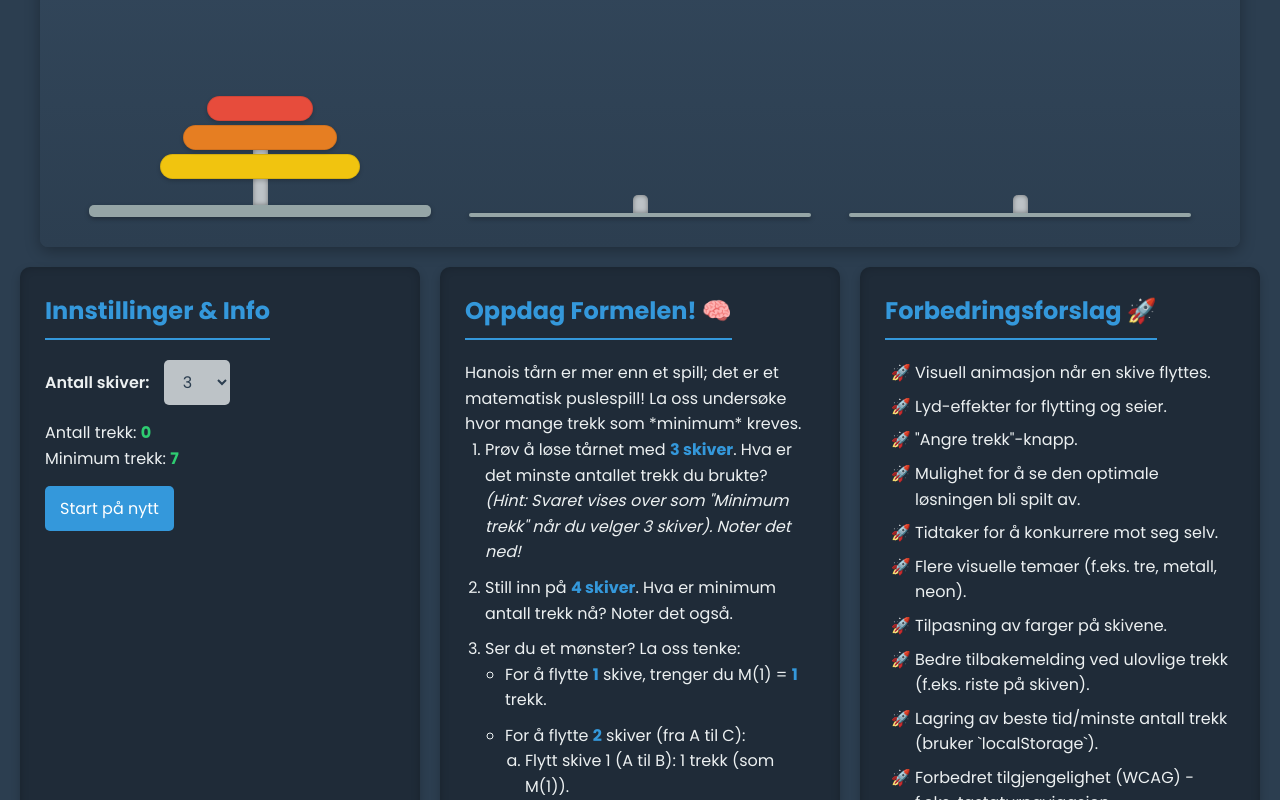
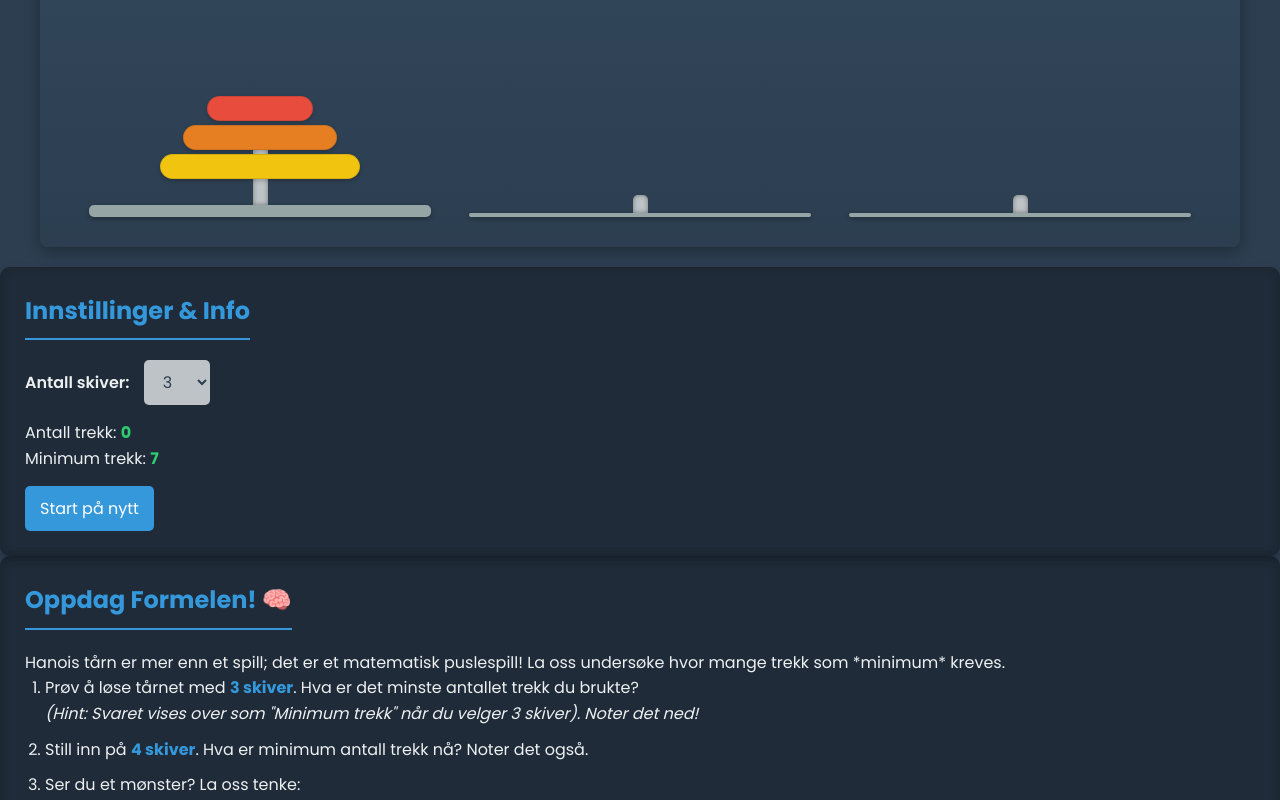
Before and after one commit to Hrafnir/Hanois-t-rn, a plain HTML site: page index.html in a window 1280 px wide. Shown: the part 300-1100 px from the top of the page. Drawn offline with Linux system fonts and the light colour scheme.

Commit message:
Update index.html

```diff
--- a/index.html
+++ b/index.html
@@ -13,9 +13,8 @@
         <p>Flytt tårnet fra start-pinnen (venstre) til mål-pinnen (høyre).</p>
     </header>
 
-    <main> <!-- Ikke lenger app-container med grid her -->
-
-        <!-- Spillområdet FØRST -->
+    <main>
+        <!-- Spillområdet -->
         <section class="game-area">
             <div class="tower" id="tower-0">
                 <div class="peg"></div>
@@ -31,10 +30,9 @@
             </div>
         </section>
 
-        <!-- Container for seksjonene UNDER spillet -->
-        <div class="info-container">
-
-            <section class="controls">
+        <!-- Container for innholdsblokker under spillet -->
+        <div class="content-blocks">
+            <section class="controls block">
                 <h2>Innstillinger & Info</h2>
                 <div class="control-group">
                     <label for="disk-count">Antall skiver:</label>
@@ -59,8 +57,9 @@
                  </div>
             </section>
 
-            <section class="learning-zone">
+            <section class="learning-zone block">
                 <h2>Oppdag Formelen! 🧠</h2>
+                <!-- Innholdet i learning-zone som før -->
                 <p>Hanois tårn er mer enn et spill; det er et matematisk puslespill! La oss undersøke hvor mange trekk som *minimum* kreves.</p>
                 <ol>
                     <li>Prøv å løse tårnet med <strong>3 skiver</strong>. Hva er det minste antallet trekk du brukte? <br><em>(Hint: Svaret vises over som "Minimum trekk" når du velger 3 skiver). Noter det ned!</em></li>
@@ -99,7 +98,6 @@
                     </li>
                     <li><strong>Hint:</strong> Det finnes en generell (eksplisitt) formel som direkte beregner M(n) basert på `n`, uten å måtte regne ut alle de forrige trinnene. Den involverer tallet 2 opphøyd i `n`.</li>
                 </ol>
-
                 <div class="formula-checker">
                     <h3>Hvilken formel er riktig?</h3>
                     <p>Basert på mønsteret over, hvilken av disse generelle formlene tror du gjelder for minimum antall trekk M(n) med n skiver?</p>
@@ -109,12 +107,13 @@
                         <!-- Alternativer legges til av JavaScript -->
                     </select>
                     <button id="check-formula-button">Sjekk Formel</button>
-                    <p id="formula-result"></p> <!-- For tilbakemelding -->
+                    <p id="formula-result"></p>
                 </div>
             </section>
 
-            <section class="improvements">
+            <section class="improvements block">
                  <h2>Forbedringsforslag 🚀</h2>
+                 <!-- Innholdet i improvements som før -->
                  <ul>
                      <li>Visuell animasjon når en skive flyttes.</li>
                      <li>Lyd-effekter for flytting og seier.</li>
@@ -128,8 +127,7 @@
                      <li>Forbedret tilgjengelighet (WCAG) - f.eks. tastaturnavigasjon.</li>
                  </ul>
             </section>
-
-        </div> <!-- Slutt på info-container -->
+        </div> <!-- Slutt på content-blocks -->
 
     </main>
 
```
